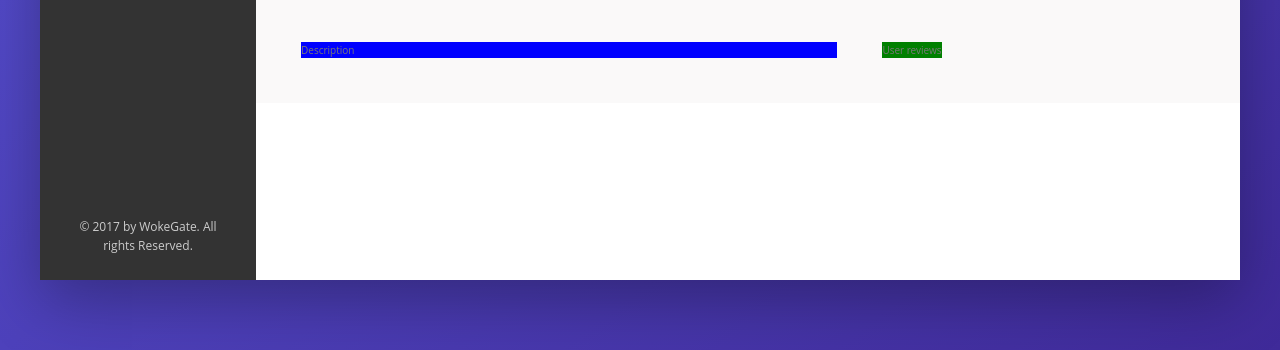
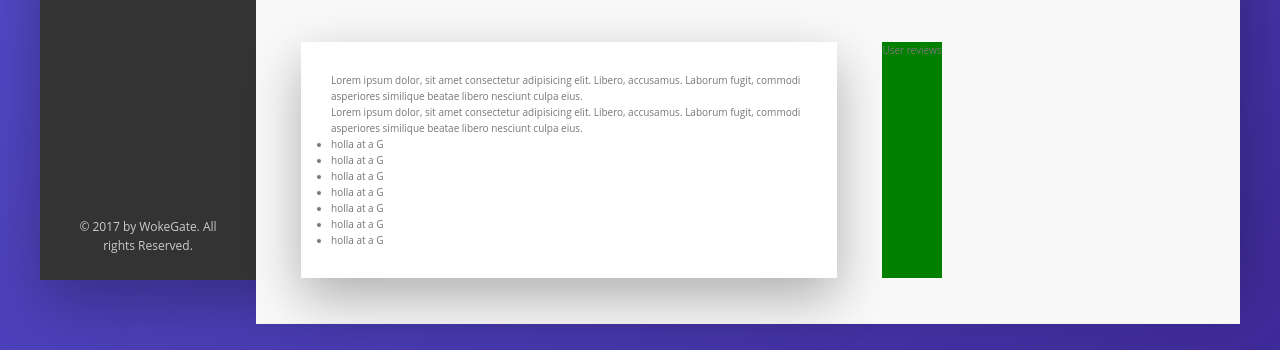
Before and after one commit to lexicon01/WokeState, a website: page index.html in a window 1280 px wide. Shown: the part 660-1010 px from the top of the page. Drawn offline with Linux system fonts and the light colour scheme.

Commit message:
added some more green gettin stuff.. dat cabage.. na mean.. chea chea chea..

```diff
--- a/index.html
+++ b/index.html
@@ -137,8 +137,24 @@
 
                 <div class="detail">
                     <div class="description">
-                        Description
+                        <p class="paragraph">
+                            Lorem ipsum dolor, sit amet consectetur adipisicing elit. Libero, accusamus. Laborum fugit, commodi asperiores similique beatae libero nesciunt culpa eius.
+                        </p>
+                        <p class="paragraph">
+                            Lorem ipsum dolor, sit amet consectetur adipisicing elit. Libero, accusamus. Laborum fugit, commodi asperiores similique beatae libero nesciunt culpa eius.
+                        </p>
+
+                        <ul class="list">
+                            <li class="list__item">holla at a G</li>
+                            <li class="list__item">holla at a G</li>
+                            <li class="list__item">holla at a G</li>
+                            <li class="list__item">holla at a G</li>
+                            <li class="list__item">holla at a G</li>
+                            <li class="list__item">holla at a G</li>
+                            <li class="list__item">holla at a G</li>
+                        </ul>
                     </div>
+
 
                     <div class="user-reviews">
                         User reviews
--- a/sass/_base.scss
+++ b/sass/_base.scss
@@ -30,6 +30,7 @@ Grey dark 3: #999
     --color-grey-dark-3: #999;
 
     --shadow-dark: 0 2rem 6rem rgba(0,0,0,.3);
+    --shadow-light: 0 2rem 5rem rgba(0,0,0,.3);
 
 
     --line: 1px solid var(--color-grey-light-2);
--- a/sass/_layout.scss
+++ b/sass/_layout.scss
@@ -45,11 +45,16 @@
     display: flex;
     padding: 4.5rem;
 
+
     background-color: var(--color-grey-light-1);
+    border-bottom: var(--line);
 }
 
 .description {
-    background-color: blue;
+    background-color: #fff;
+    box-shadow: var(--shadow-light);
+    padding: 3rem;
+
     flex: 0 0 60%;
     margin-right: 4.5rem;
 }
```
Also changed, not shown: css/style.css.
